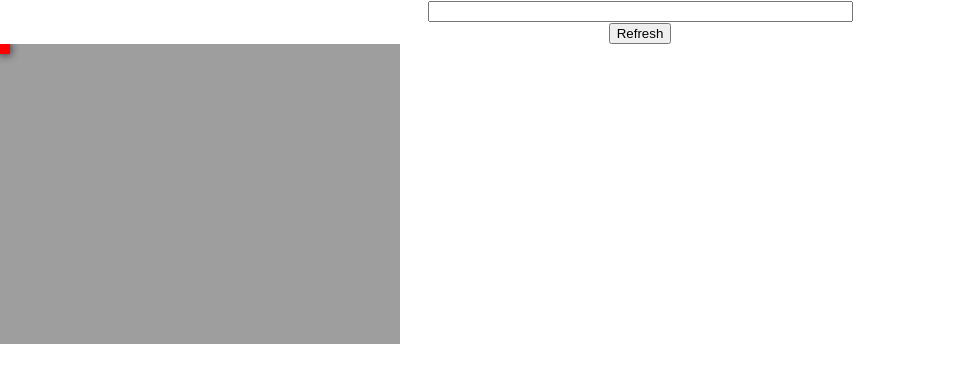
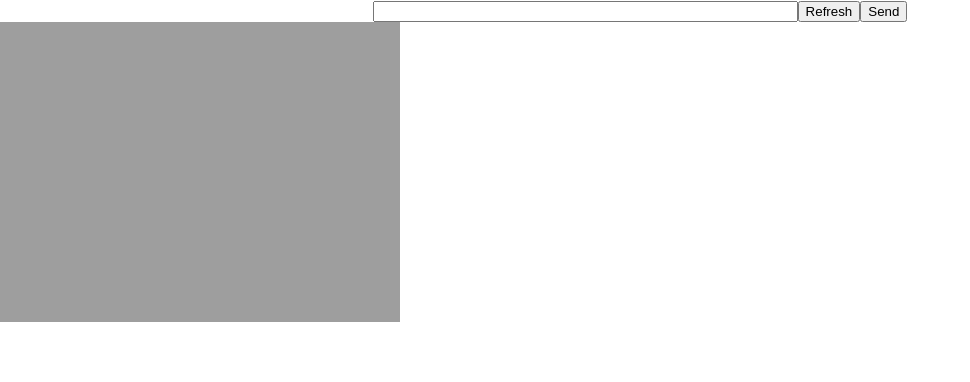
Before and after one commit to PhilSad/LDM-canvas, a React (Create React App) app in the folder front/ai-canvas-front/: page / in a window 1280 px wide. Shown: the top 382 px of the page, without its empty margins (0-970 px from the left). Built offline with nearby package versions, Linux system fonts and the light colour scheme.

Commit message:
front done proto

```diff
--- a/front/ai-canvas-front/src/App.js
+++ b/front/ai-canvas-front/src/App.js
@@ -7,7 +7,6 @@ import EditableInput from './EditableInput'
 function App() {
   return (
     <div className="App">
-      <EditableInput />
       <MyCanvas />
     </div>
   );
--- a/front/ai-canvas-front/src/EditableInput.js
+++ /dev/null
@@ -1,18 +0,0 @@
-import React, { Component, useState } from 'react';
-
-function EditableInput(props){
-    const [value, setValue] = useState('');
-
-    return (
-        <input
-            type='text'
-            value= {value}
-            onChange={(e) => setValue(e.target.value)}
-            size = {50}
-
-        />
-    );
-
-}
-
-export default EditableInput;
--- a/front/ai-canvas-front/src/MyCanvas.js
+++ b/front/ai-canvas-front/src/MyCanvas.js
@@ -1,18 +1,22 @@
 import React, { Component, useState, useRef, useReducer } from 'react';
 import { Stage, Layer, Image, Rect } from 'react-konva';
-import ReactDOM from 'react-dom';
+import ReactDOM from 'react-dom'
+import {Buffer} from 'buffer';
 
 var CANVAS_HEIGHT = 1500;
 var CANVAS_WIDTH  = 1500;
 
-var FULL_CANVAS_LINK = "http://35.206.191.68/home/"
-
+var FULL_CANVAS_LINK = "http://35.206.191.68/full_canvas/"
+var URL_IMAGINE = 'http://35.206.191.68/imagine/'
 // custom component that will handle loading image from url
 // you may add more logic here to handle "loading" state
 // or if loading is failed
 // VERY IMPORTANT NOTES:
 // at first we will set image state to null
 // and then we will set it to native image instance when it is loaded
+
+
+
 class URLImage extends React.Component {
   state = {
     image: null,
@@ -72,14 +76,31 @@ function DraggableRect(props){
     );
 }
 
+function EditableInput(props){
+  const [prompt, setPrompt] = useState('');
+
+  return (
+      <input
+      id="input_prompt"
+          type='text'
+          value= {prompt}
+          onChange={(e) => setPrompt(e.target.value)}
+          size = {50}
+
+      />
+  );
+
+}
+
+
 function MyCanvas(props) {
 
     const inputRef = useRef();
 
     const [posX, setPosX] = useState(0);
     const [posY, setPosY] = useState(0);
-    const [width, setwidth] = useState(10);
-    const [height, setHeight] = useState(10);
+    const [width, setwidth] = useState(0);
+    const [height, setHeight] = useState(0);
 
     const [isSelectionning, setIsSelectionning] = useState(false);
 
@@ -87,10 +108,16 @@ function MyCanvas(props) {
 
     const [ignored, forceUpdate] = useReducer(x => x + 1, 0);
 
+
+
+
+
     const handleMouseDown = (e) => {
         var offsets = inputRef.current.content.getBoundingClientRect();
         setPosX(e.evt.clientX - offsets.x);
         setPosY(e.evt.clientY - offsets.y);
+        setwidth(0);
+        setHeight(0)
         setIsSelectionning(true);
         // console.log(e);
 
@@ -106,10 +133,6 @@ function MyCanvas(props) {
       };
 
     const handleMouseUp = (e) => {
-        setwidth(0);
-        setHeight(0);
-        setPosX(0);
-        setPosY(0);
         setIsSelectionning(false);
 
         // call to draw image
@@ -120,11 +143,31 @@ function MyCanvas(props) {
       setImageUrl(image_url + '?');
     };
 
+    const handleSend = () => {
+
+      var prompt = document.getElementById('input_prompt').value
+      const encodedPrompt = Buffer.from(prompt).toString('base64');
+      var url_with_params = URL_IMAGINE+'?prompt=' + btoa(prompt) + '&posX='+Math.floor(posX) + '&posY=' + Math.floor(posY)
+      + '&width='+ Math.floor(width) + '&height=' + Math.floor(height);
+
+      console.log(url_with_params);
+      setHeight(0);
+      setwidth(0);
+
+      fetch(url_with_params).then(() => handleClickRefresh());
+
+    };
 
     return (
         <div>
+            <EditableInput />
+
             <button onClick={() =>  handleClickRefresh()}>
                 Refresh
+              </button>
+
+              <button onClick={() =>  handleSend()}>
+                Send
               </button>
             <Stage
                 ref={inputRef}
```
